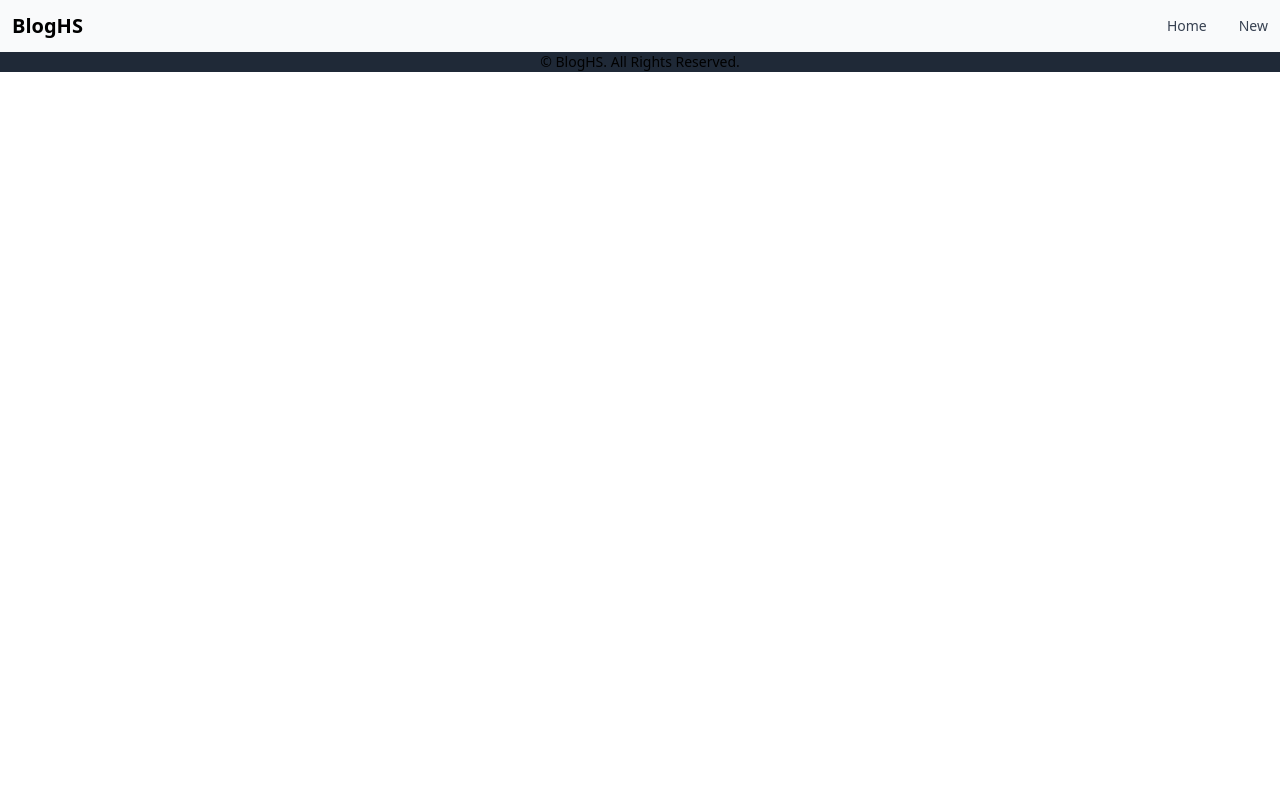
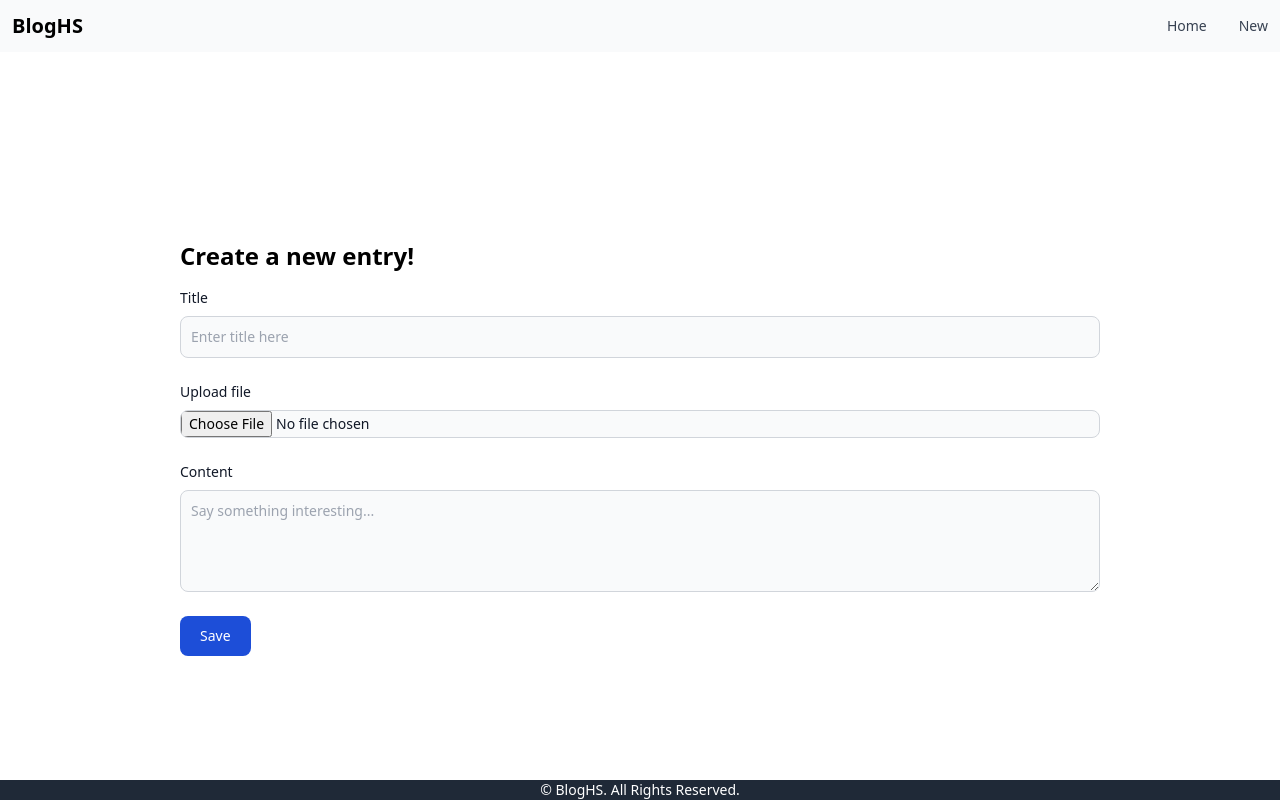
Before and after one commit to Filfeni/CodingTaskHS, an Angular app in the folder BlogHS.Client/: page /new in a window 1280 px wide. Before the commit this address led to /. Built offline with nearby package versions, Linux system fonts and the light colour scheme.

Commit message:
added new entry page components

```diff
--- a/BlogHS.Client/src/app/app-routing.module.ts
+++ b/BlogHS.Client/src/app/app-routing.module.ts
@@ -1,9 +1,13 @@
 import { NgModule } from '@angular/core';
 import { RouterModule, Routes } from '@angular/router';
 import { EntrycardlistComponent } from './components/entrycardlist/entrycardlist.component';
+import { NewentryComponent } from './components/newentry/newentry.component';
 
 
-const routes: Routes = [{ path: '', component: EntrycardlistComponent },];
+const routes: Routes = [
+  { path: '', component: EntrycardlistComponent },
+  { path: 'new', component: NewentryComponent }
+];
 
 @NgModule({
   imports: [RouterModule.forRoot(routes)],
--- a/BlogHS.Client/src/app/app.component.html
+++ b/BlogHS.Client/src/app/app.component.html
@@ -1,5 +1,7 @@
-<div class="bg-slate-400">
-    <app-header></app-header>
-    <router-outlet></router-outlet>
-    <app-footer></app-footer>
+<div class="h-screen">
+    <div class="h-full grid items-center">
+        <app-header class="self-start"></app-header>
+        <router-outlet></router-outlet>
+        <app-footer class="self-end"></app-footer>
+    </div>
 </div>
--- a/BlogHS.Client/src/app/app.module.ts
+++ b/BlogHS.Client/src/app/app.module.ts
@@ -8,6 +8,8 @@ import { EntrycardComponent } from './components/entrycard/entrycard.component';
 import { BrowserAnimationsModule } from '@angular/platform-browser/animations';
 import { HeaderComponent } from './components/header/header.component';
 import { FooterComponent } from './components/footer/footer.component';
+import { NewentryComponent } from './components/newentry/newentry.component';
+import { ReactiveFormsModule } from '@angular/forms';
 
 @NgModule({
   declarations: [
@@ -16,12 +18,13 @@ import { FooterComponent } from './components/footer/footer.component';
     EntrycardComponent,
     HeaderComponent,
     FooterComponent,
-
+    NewentryComponent,
   ],
   imports: [
     BrowserModule,
     AppRoutingModule,
     BrowserAnimationsModule,
+    ReactiveFormsModule
   ],
   providers: [],
   bootstrap: [AppComponent]
--- a/BlogHS.Client/src/app/components/entrycardlist/entrycardlist.component.html
+++ b/BlogHS.Client/src/app/components/entrycardlist/entrycardlist.component.html
@@ -1,7 +1,5 @@
 <div class="p-5">
-    <div class="grid grid-cols-4 gap-6">
-        <div *ngFor="let entry of entries">
-            <app-entrycard [entry]="entry"></app-entrycard>
-        </div>
+    <div class="grid justify-center grid-cols-4 gap-6">
+        <app-entrycard class="justify-self-center" *ngFor="let entry of entries" [entry]="entry"></app-entrycard>
     </div>
 </div>
--- a/BlogHS.Client/src/app/components/footer/footer.component.html
+++ b/BlogHS.Client/src/app/components/footer/footer.component.html
@@ -1,3 +1,5 @@
-<span class="block bg-gray-800 text-sm text-white-500 sm:text-center dark:text-gray-400">
-    © BlogHS. All Rights Reserved.
-</span>
+<div>
+    <span class="block bg-gray-800 text-sm text-white sm:text-center">
+        © BlogHS. All Rights Reserved.
+    </span>
+</div>
--- a/BlogHS.Client/src/app/components/header/header.component.html
+++ b/BlogHS.Client/src/app/components/header/header.component.html
@@ -1,7 +1,7 @@
 <header>
     <nav class="p-3 border-gray-200 bg-gray-50 dark:bg-gray-800 dark:border-gray-700">
         <div class="container flex flex-wrap items-center justify-between mx-auto">
-          <a href="#" class="flex items-center">
+          <a routerLink="/"class="flex items-center">
               <span class="self-center text-xl font-semibold whitespace-nowrap dark:text-white">BlogHS</span>
           </a>
           <button data-collapse-toggle="navbar-solid-bg" type="button" class="inline-flex items-center p-2 ml-3 text-sm text-gray-500 rounded-lg md:hidden hover:bg-gray-100 focus:outline-none focus:ring-2 focus:ring-gray-200 dark:text-gray-400 dark:hover:bg-gray-700 dark:focus:ring-gray-600" aria-controls="navbar-solid-bg" aria-expanded="false">
@@ -11,10 +11,10 @@
           <div class="hidden w-full md:block md:w-auto" id="navbar-solid-bg">
             <ul class="flex flex-col mt-4 rounded-lg bg-gray-50 md:flex-row md:space-x-8 md:mt-0 md:text-sm md:font-medium md:border-0 md:bg-transparent dark:bg-gray-800 md:dark:bg-transparent dark:border-gray-700">
               <li>
-                <a href="#" class="block py-2 pl-3 pr-4 text-gray-700 rounded hover:bg-gray-100 md:hover:bg-transparent md:border-0 md:hover:text-blue-700 md:p-0 dark:text-gray-400 md:dark:hover:text-white dark:hover:bg-gray-700 dark:hover:text-white md:dark:hover:bg-transparent" aria-current="page">Home</a>
+                <a routerLink="/" class="block py-2 pl-3 pr-4 text-gray-700 rounded hover:bg-gray-100 md:hover:bg-transparent md:border-0 md:hover:text-blue-700 md:p-0 dark:text-gray-400 md:dark:hover:text-white dark:hover:bg-gray-700 dark:hover:text-white md:dark:hover:bg-transparent" aria-current="page">Home</a>
               </li>
               <li>
-                <a href="#" class="block py-2 pl-3 pr-4 text-gray-700 rounded hover:bg-gray-100 md:hover:bg-transparent md:border-0 md:hover:text-blue-700 md:p-0 dark:text-gray-400 md:dark:hover:text-white dark:hover:bg-gray-700 dark:hover:text-white md:dark:hover:bg-transparent">New</a>
+                <a routerLink="/new"class="block py-2 pl-3 pr-4 text-gray-700 rounded hover:bg-gray-100 md:hover:bg-transparent md:border-0 md:hover:text-blue-700 md:p-0 dark:text-gray-400 md:dark:hover:text-white dark:hover:bg-gray-700 dark:hover:text-white md:dark:hover:bg-transparent">New</a>
               </li>
             </ul>
           </div>
--- /dev/null
+++ b/BlogHS.Client/src/app/components/newentry/newentry.component.html
@@ -0,0 +1,22 @@
+<div class="mx-auto h-3/4 py-2 flex justify-center">
+    <div class="dark:bg-gray-900 rounded p-5 w-3/4">
+        <h1 class="dark:text-white text-2xl font-bold mb-4">
+            Create a new entry!
+        </h1>
+        <form [formGroup]="newEntryForm" (ngSubmit)="onSubmit()">
+            <div class="mb-6">
+                <label for="title" class="block mb-2 text-sm font-medium text-gray-900 dark:text-white">Title</label>
+                <input formControlName="title" type="title" id="title" class="bg-gray-50 border border-gray-300 text-gray-900 text-sm rounded-lg focus:ring-blue-500 focus:border-blue-500 block w-full p-2.5 dark:bg-gray-700 dark:border-gray-600 dark:placeholder-gray-400 dark:text-white dark:focus:ring-blue-500 dark:focus:border-blue-500" placeholder="Enter title here" required>
+            </div>
+            <div class="mb-6">
+                <label class="block mb-2 text-sm font-medium text-gray-900 dark:text-white" for="file_input">Upload file</label>
+                <input class="block w-full text-sm text-gray-900 border border-gray-300 rounded-lg cursor-pointer bg-gray-50 dark:text-gray-400 focus:outline-none dark:bg-gray-700 dark:border-gray-600 dark:placeholder-gray-400" aria-describedby="file_input_help" id="file_input" type="file">
+            </div>
+            <div class="mb-6">
+                <label for="message" class="block mb-2 text-sm font-medium text-gray-900 dark:text-white">Content</label>
+                <textarea formControlName="content" id="message" rows="4" class="block p-2.5 w-full text-sm text-gray-900 bg-gray-50 rounded-lg border border-gray-300 focus:ring-blue-500 focus:border-blue-500 dark:bg-gray-700 dark:border-gray-600 dark:placeholder-gray-400 dark:text-white dark:focus:ring-blue-500 dark:focus:border-blue-500" placeholder="Say something interesting..."></textarea>
+            </div>
+            <button type="submit" class="text-white bg-blue-700 hover:bg-blue-800 focus:ring-4 focus:outline-none focus:ring-blue-300 font-medium rounded-lg text-sm w-full sm:w-auto px-5 py-2.5 text-center dark:bg-blue-600 dark:hover:bg-blue-700 dark:focus:ring-blue-800">Save</button>
+        </form>
+    </div>
+</div>
--- /dev/null
+++ b/BlogHS.Client/src/app/components/newentry/newentry.component.ts
@@ -0,0 +1,18 @@
+import { Component } from '@angular/core';
+import { FormControl, FormGroup } from '@angular/forms';
+
+@Component({
+  selector: 'app-newentry',
+  templateUrl: './newentry.component.html',
+  styleUrls: ['./newentry.component.css']
+})
+export class NewentryComponent {
+  newEntryForm = new FormGroup({
+    title: new FormControl(''),
+    content: new FormControl(''),
+  });
+
+  onSubmit():void{
+
+  }
+}
```
Also changed, not shown: BlogHS.Client/src/app/components/newentry/newentry.component.css (added), 1 other file (tests, documents, lock files or other folders).
